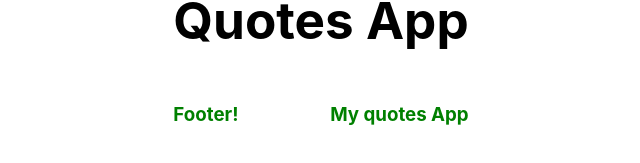
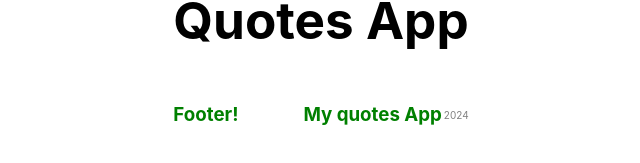
Before and after one commit to dominiclizarraga/modern-react, a React (Vite) app in the folder react-basics/challenge-1/: page / in a window 1280 px wide. Shown: the part 375-538 px from the top of the page, without its empty margins (319-959 px from the left). Built offline with nearby package versions, Linux system fonts and the light colour scheme.

Commit message:
Add footer css

```diff
--- a/react-basics/challenge-1/src/App.css
+++ b/react-basics/challenge-1/src/App.css
@@ -8,3 +8,9 @@
 .footer {
   color: green;
 }
+
+.yearStyle {
+  margin-left: 2px;
+  color: gray;
+  font-size: 10px;
+}
--- a/react-basics/challenge-1/src/App.jsx
+++ b/react-basics/challenge-1/src/App.jsx
@@ -4,11 +4,13 @@ import Footer from './components/Footer';
 
 
 function App() {
+    const currentYear = 2024;
+
     return (
         <>
-            <Header /> {/* Use the Header component here */}
+            <Header />
             <h1>Quotes App</h1>
-            <Footer className dynamicText="My quotes App"/> {/* Use the Header component here */}
+            <Footer className dynamicText="My quotes App" year={currentYear}/>
         </>
     );
 }
--- a/react-basics/challenge-1/src/components/Footer.jsx
+++ b/react-basics/challenge-1/src/components/Footer.jsx
@@ -5,14 +5,18 @@ import PropTypes from "prop-types";
 function Footer(props) {
     const styles = {
         display: 'flex',
-        justifyContent: 'space-between'
+        justifyContent: 'space-between',
+        alignItems: 'center',
     }
 
     return (
         <>
             <div className="footer" style={styles}>
                 <h3>Footer!</h3>
-                <h3>{ props.dynamicText }</h3>
+                <div style={styles}>
+                    <h3>{ props.dynamicText  }</h3>
+                    <p className="yearStyle">{ props.year }</p>
+                </div>
             </div>
         </>
     );
@@ -20,7 +24,8 @@ function Footer(props) {
 
 
 Footer.propTypes = {
-    dynamicText: PropTypes.string
+    dynamicText: PropTypes.string,
+    year: PropTypes.number
 }
 
 export default Footer;
```
